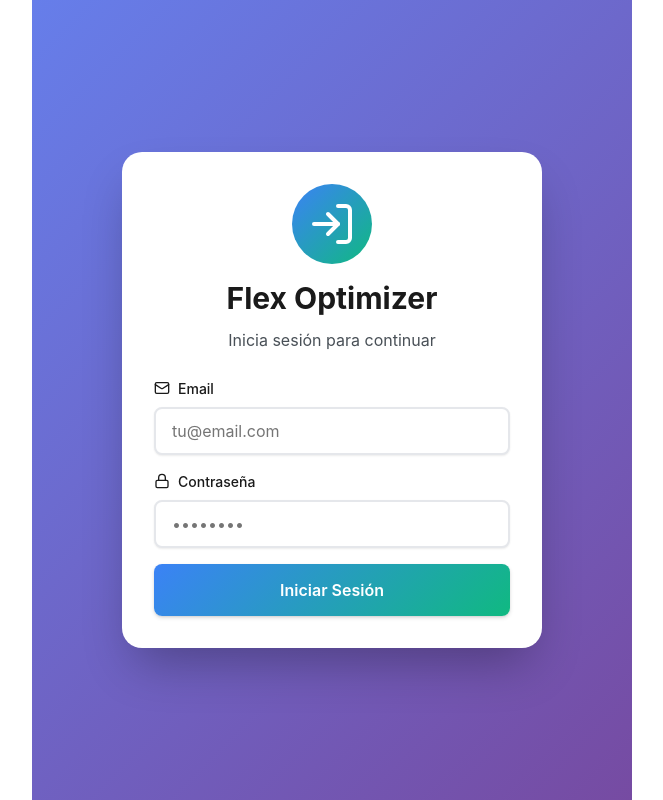
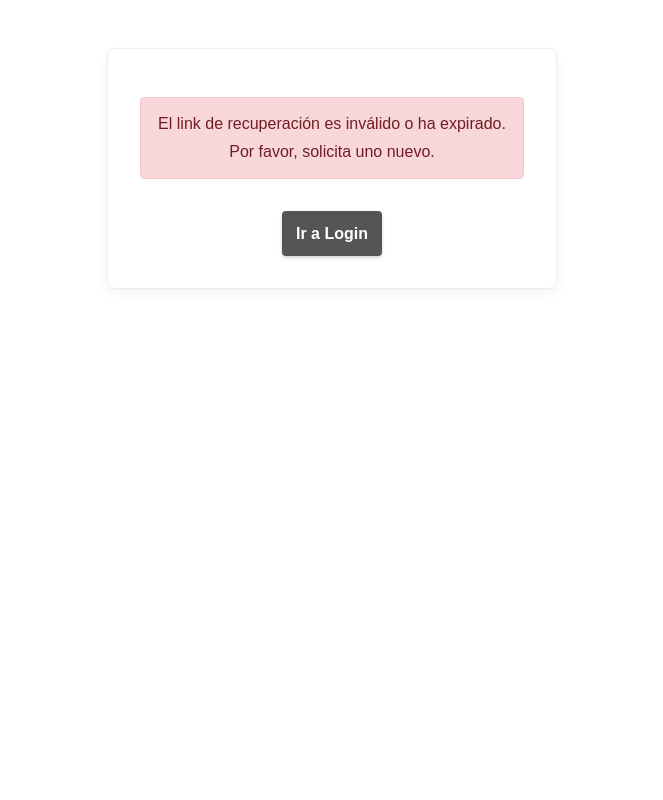
Before and after one commit to emarquezg-beep/flex-optimizer, a Vue app in the folder frontend/: page /update-password in a window 1280 px wide. Before the commit this address led to /login. Shown: the whole page, without its empty margins (308-971 px from the left). Built offline with nearby package versions, Linux system fonts and the light colour scheme.

Commit message:
gemini es una mierda - update password

```diff
--- a/frontend/src/views/UpdatePassword.vue
+++ b/frontend/src/views/UpdatePassword.vue
@@ -1,52 +1,51 @@
 <script setup>
 import { ref, onMounted } from 'vue';
-import { useRouter } from 'vue-router'; // Importa el hook del router
-// BIEN ✅
-import { supabase } from '@/lib/supabase'; // Asegúrate que esta ruta sea correcta
+import { useRouter } from 'vue-router';
+import { supabase } from '@/lib/supabase'; // Ruta corregida
 
 // --- Estado Reactivo ---
+const router = useRouter();
+const isLoading = ref(true);
 const showForm = ref(false);
-const isLoading = ref(true);
+const hasCheckedAuth = ref(false); // Nuevo: Bandera para saber si ya terminamos de revisar
+
+// --- Formulario ---
 const password = ref('');
 const confirmPassword = ref('');
 const message = ref('');
 const error = ref('');
 
-// Hook del router para navegar
-const router = useRouter();
-
-// 1. EL LISTENER (OYENTE)
-// onMounted se ejecuta solo en el navegador
+// 1. EL LISTENER (CORREGIDO)
 onMounted(() => {
   supabase.auth.onAuthStateChange(async (event, session) => {
-
+    // Solo nos interesa el evento de recuperación por ahora
     if (event === 'PASSWORD_RECOVERY') {
-      // ¡Éxito! Supabase verificó el token en la URL.
-      // Ahora tenemos una sesión temporal para cambiar la contraseña.
+      console.log('¡Evento de recuperación detectado!');
       showForm.value = true;
+      isLoading.value = false;
+      hasCheckedAuth.value = true;
     }
+    // Si el usuario ya tiene una sesión normal, que no esté aquí
     else if (session) {
-      // Si el usuario ya está logueado (sesión normal),
-      // no debería estar aquí. Lo mandamos al dashboard.
-      router.push('/dashboard'); // <-- Cambia esto a tu página principal de logueado
+      isLoading.value = false;
+      hasCheckedAuth.value = true;
+      router.push('/dashboard'); // <-- Cambia esto a tu página de logueado
     }
-    else {
-      // Si no hay sesión y no es un evento de recovery,
-      // no debería estar aquí. Lo mandamos al login.
-      router.push('/login'); // <-- Cambia esto a tu página de login
+    // Si el cliente de Supabase termina de cargar y no hay sesión
+    // ni evento de recovery, marcamos que terminamos.
+    else if (event === 'INITIAL_SESSION' || event === 'SIGNED_OUT') {
+      isLoading.value = false;
+      hasCheckedAuth.value = true;
+      // NO REDIRIGIMOS. Dejamos que el template muestre el error.
     }
-
-    isLoading.value = false;
   });
 });
 
-// 2. EL MANEJADOR DEL FORMULARIO
+// 2. EL MANEJADOR DEL FORMULARIO (Sigue igual)
 const handleSubmit = async () => {
-  // Reseteamos mensajes
   error.value = '';
   message.value = '';
 
-  // Validaciones
   if (password.value.length < 6) {
     error.value = 'La contraseña debe tener al menos 6 caracteres.';
     return;
@@ -56,8 +55,6 @@ const handleSubmit = async () => {
     return;
   }
 
-  // Actualizamos al usuario en Supabase
-  // (Esto funciona porque ya tenemos la sesión temporal del 'onAuthStateChange')
   const { data, error: updateError } = await supabase.auth.updateUser({
     password: password.value
   });
@@ -66,15 +63,10 @@ const handleSubmit = async () => {
     error.value = updateError.message;
   } else {
     message.value = '¡Contraseña actualizada con éxito! Redirigiendo al login...';
-    // Limpiamos el formulario
-    password.value = '';
-    confirmPassword.value = '';
     showForm.value = false;
-
-    // Esperamos 2 segundos y lo mandamos al login
     setTimeout(() => {
       router.push('/login'); // <-- Cambia esto a tu página de login
-    }, 2000);
+    }, 2500);
   }
 };
 </script>
@@ -83,10 +75,10 @@ const handleSubmit = async () => {
   <div class="update-password-container">
 
     <div v-if="isLoading" class="loading-spinner">
-      <p>Verificando...</p>
+      <p>Verificando link...</p>
     </div>
 
-    <div v-if="showForm">
+    <div v-if="!isLoading && showForm">
       <h2>Restablecer Contraseña</h2>
       <p>Has verificado tu correo. Por favor, introduce tu nueva contraseña.</p>
 
@@ -101,7 +93,6 @@ const handleSubmit = async () => {
             required
           />
         </div>
-
         <div class="form-group">
           <label for="confirm-password">Confirmar Contraseña</label>
           <input
@@ -112,13 +103,22 @@ const handleSubmit = async () => {
             required
           />
         </div>
-
         <button type="submit" class="submit-button">Actualizar Contraseña</button>
       </form>
     </div>
 
-    <p v-if="message" class="success-message">{{ message }}</p>
-    <p v-if="error" class="error-message">{{ error }}</p>
+    <div v-if="!isLoading && !showForm && hasCheckedAuth">
+      <p class="error-message">
+        El link de recuperación es inválido o ha expirado.
+        Por favor, solicita uno nuevo.
+      </p>
+      <button @click="router.push('/login')" class="submit-button" style="background-color: #555;">
+        Ir a Login
+      </button>
+    </div>
+
+    <p v-if="message && !isLoading" class="success-message">{{ message }}</p>
+    <p v-if="error && !isLoading" class="error-message">{{ error }}</p>
 
   </div>
 </template>
@@ -133,34 +133,32 @@ const handleSubmit = async () => {
   border-radius: 8px;
   box-shadow: 0 4px 12px rgba(0, 0, 0, 0.05);
   font-family: Arial, sans-serif;
+  text-align: center;
 }
-
 /* Mensaje de "Verificando..." */
 .loading-spinner {
   text-align: center;
   font-style: italic;
   color: #555;
+  padding: 2rem;
 }
-
 /* El formulario */
 .update-form {
   display: flex;
   flex-direction: column;
-  gap: 1.25rem; /* Espacio entre los elementos del formulario */
+  gap: 1.25rem;
+  text-align: left;
 }
-
 /* Grupo de (label + input) */
 .form-group {
   display: flex;
   flex-direction: column;
 }
-
 .form-group label {
   margin-bottom: 0.5rem;
   font-weight: bold;
   color: #333;
 }
-
 /* Campos de texto */
 .input-field {
   padding: 0.75rem;
@@ -168,7 +166,6 @@ const handleSubmit = async () => {
   border-radius: 4px;
   font-size: 1rem;
 }
-
 /* Botón de enviar */
 .submit-button {
   padding: 0.85rem;
@@ -180,12 +177,11 @@ const handleSubmit = async () => {
   border-radius: 4px;
   cursor: pointer;
   transition: background-color 0.2s ease;
+  margin-top: 1rem;
 }
-
 .submit-button:hover {
   background-color: #0056b3;
 }
-
 /* Mensajes de éxito y error */
 .success-message {
   color: #155724; /* Verde oscuro */
@@ -195,7 +191,6 @@ const handleSubmit = async () => {
   border-radius: 4px;
   margin-top: 1rem;
 }
-
 .error-message {
   color: #721c24; /* Rojo oscuro */
   background-color: #f8d7da; /* Rojo claro */
```
